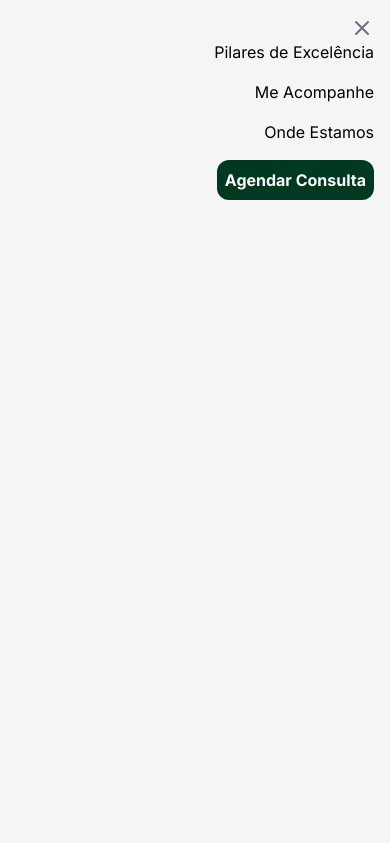
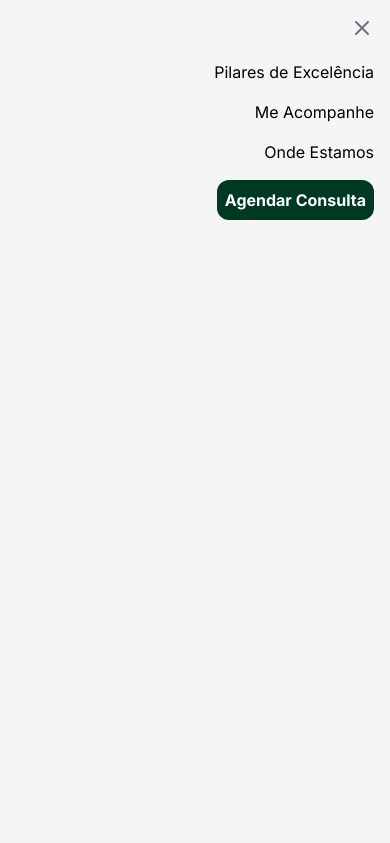
Before and after one commit to sabiss/clinicaDraGabrielaBezerra, a plain HTML site: page index.html in a window 390 px wide. Both pictures are taken after a click on the button 362 px from the left and 28 px from the top of the page. Shown: the top 843 px of the page. Drawn offline with nearby package versions, Linux system fonts and the light colour scheme.

Commit message:
STYLE: aumentando margem botton no menu mobile

```diff
--- a/index.html
+++ b/index.html
@@ -84,7 +84,7 @@
           <!-- Botão de fechar com ícone de xis -->
           <button
             id="fecharMobileMenu"
-            class="text-gray-500 hover:text-gray-700 focus:outline-none"
+            class="text-gray-500 hover:text-gray-700 focus:outline-none mb-5"
           >
             <svg
               class="h-6 w-6"
@@ -103,19 +103,19 @@
           </button>
           <a
             href="#pilares"
-            class="mb-4 hover:underline"
+            class="mb-4 hover:underline mb-3"
             onclick="fecharMobileMenu()"
             ><p>Pilares de Excelência</p></a
           >
           <a
             href="#redes"
-            class="mb-4 hover:underline"
+            class="mb-4 hover:underline mb-3"
             onclick="fecharMobileMenu()"
             ><p>Me Acompanhe</p></a
           >
           <a
             href="#localizacao"
-            class="mb-4 hover:underline"
+            class="mb-4 hover:underline mb-3"
             onclick="fecharMobileMenu()"
             ><p>Onde Estamos</p></a
           >
```
